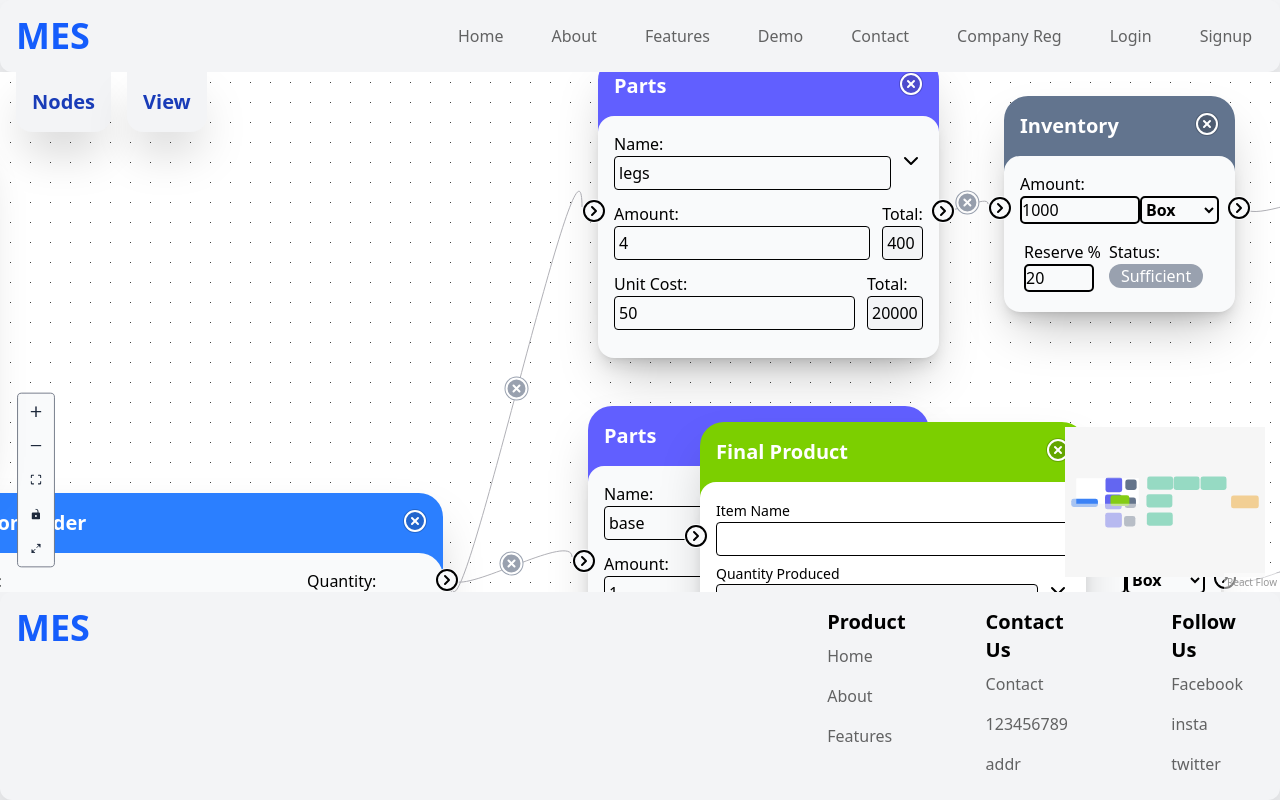
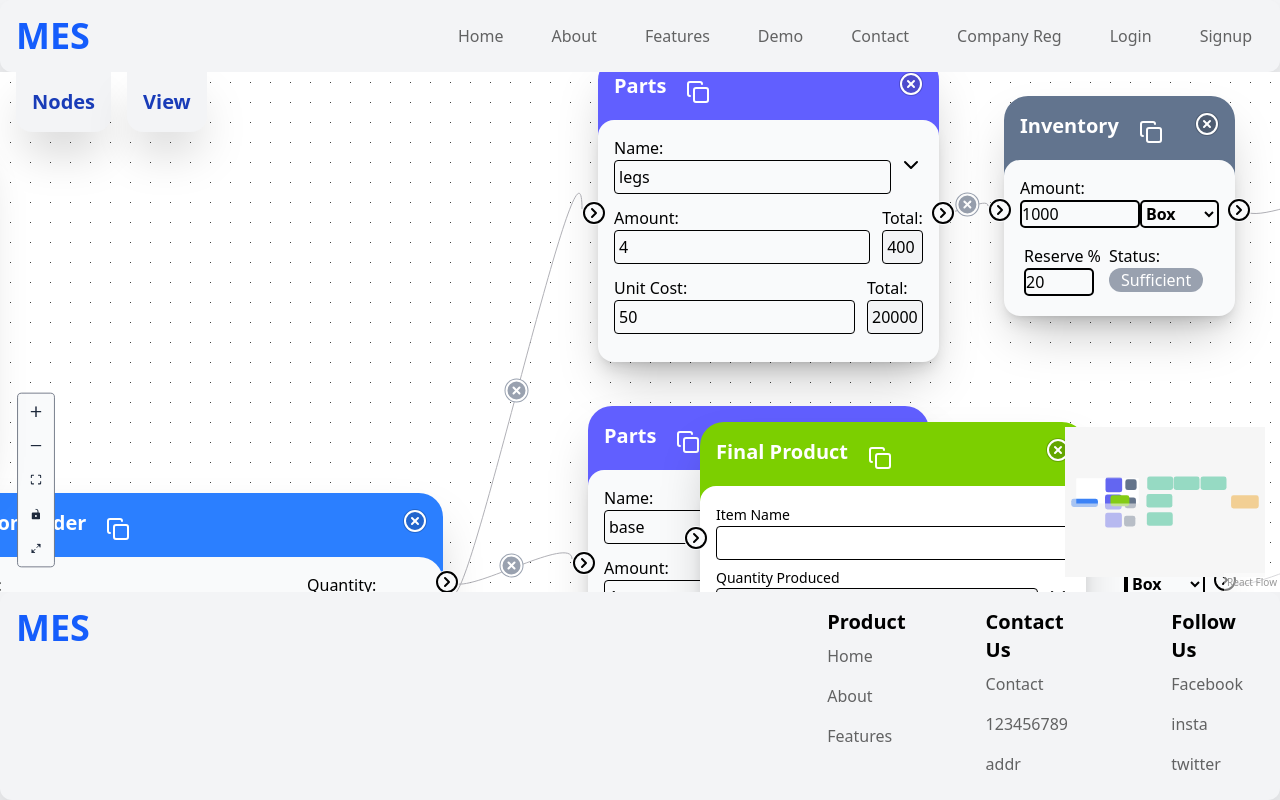
Before and after one commit to SidusSolvere/manufacturing-execution-system, a React (Vite) app in the folder client/: page /demo in a window 1280 px wide. Built offline with nearby package versions, Linux system fonts and the light colour scheme.

Commit message:
added duplication button to nodes

```diff
--- a/client/src/nodes/assembly.jsx
+++ b/client/src/nodes/assembly.jsx
@@ -9,11 +9,11 @@ import {
 import DeleteButton from "./deleteNode";
 import { useNearestUpstream } from "./nearestNodeUpstream";
 import { ChevronDown, CircleChevronRight } from "lucide-react";
+import DuplicateNode from "./duplicateNode";
 
 function Assembly({ id, data }) {
   const { setNodes } = useReactFlow();
   const [toggle, setToggle] = useState(false);
-
 
   const connections = useNodeConnections(id);
   const sourceIds = connections
@@ -106,10 +106,9 @@ function Assembly({ id, data }) {
 
   return (
     <div className=" bg-amber-500 rounded-3xl shadow-2xl ">
-      <div>
-                <h1 className="p-4 text-xl font-semibold  text-white rounded-t-3xl">
-                  Assembly
-                </h1>
+      <div className="flex">
+        <h1 className="p-4 text-xl font-semibold text-white ">Assembly</h1>
+        <DuplicateNode NodeId={id} />
       </div>
       <div className="absolute right-4 top-4">
         <DeleteButton />
@@ -117,7 +116,6 @@ function Assembly({ id, data }) {
       <div className="p-4 bg-white rounded-2xl shadow-lg ">
         <div className="flex gap-3 ">
           <div className="flex flex-col w-[60%]">
-
             <label>Name:</label>
             <input
               type="text"
@@ -151,7 +149,6 @@ function Assembly({ id, data }) {
   `}
         >
           <div className="flex gap-3">
-
             <div className="flex flex-col w-full">
               <label>Hours per Day:</label>
               <input
@@ -217,7 +214,10 @@ function Assembly({ id, data }) {
           </ul>
         </div>
 
-        <Handle type="source" position={Position.Right} style={{
+        <Handle
+          type="source"
+          position={Position.Right}
+          style={{
             background: "none",
             border: "none",
             width: "1em",
@@ -226,7 +226,10 @@ function Assembly({ id, data }) {
         >
           <CircleChevronRight className="bg-gray-50  rounded-full hover:bg-gray-300 hover:scale-105" />
         </Handle>
-        <Handle type="target" position={Position.Left}  style={{
+        <Handle
+          type="target"
+          position={Position.Left}
+          style={{
             background: "none",
             border: "none",
             width: "1em",
@@ -238,7 +241,6 @@ function Assembly({ id, data }) {
         </Handle>
       </div>
     </div>
-
   );
 }
 
--- /dev/null
+++ b/client/src/nodes/duplicateNode.jsx
@@ -0,0 +1,50 @@
+import { Copy } from "lucide-react";
+import { useReactFlow, useNodes } from "@xyflow/react";
+
+function DuplicateNode({ NodeId }) {
+  const { setNodes } = useReactFlow();
+  const nodes = useNodes();
+
+  const newId = nodes.length + 1;
+
+  const duplicateNode = () => {
+    const nodeData = nodes.find((n) => n.id === NodeId);
+
+    if (!nodeData) {
+      console.error("Node not found:", NodeId);
+      return;
+    }
+
+    setNodes((prevNodes) => {
+      const updatedNodes = [
+        ...prevNodes,
+        {
+          id: String(newId),
+          type: nodeData.type,
+          position: {
+            x: nodeData.position.x + 50,
+            y: nodeData.position.y + 50,
+          },
+          data: { ...nodeData.data },
+          measured: nodeData.measured ? { ...nodeData.measured } : undefined,
+          selected: false,
+          dragging: false,
+        },
+      ];
+      return updatedNodes;
+    });
+  };
+
+  return (
+    <div>
+      <button
+        className="my-4 relative top-1 text-white p-1 hover:scale-110"
+        onClick={duplicateNode}
+      >
+        <Copy />
+      </button>
+    </div>
+  );
+}
+
+export default DuplicateNode;
--- a/client/src/nodes/finalProduct.jsx
+++ b/client/src/nodes/finalProduct.jsx
@@ -1,4 +1,4 @@
-import { useEffect , useState} from "react";
+import { useEffect, useState } from "react";
 import {
   Position,
   Handle,
@@ -8,11 +8,11 @@ import {
 } from "@xyflow/react";
 import DeleteButton from "./deleteNode";
 import { ChevronDown, CircleChevronRight } from "lucide-react";
+import DuplicateNode from "./duplicateNode";
 
 export default function FinalProduct({ id, data }) {
   const connections = useNodeConnections(id);
   const [toggle, setToggle] = useState(false);
-
 
   const sourceId = connections.find((c) => c.target === id)?.source;
 
@@ -36,10 +36,9 @@ export default function FinalProduct({ id, data }) {
 
   return (
     <div className=" bg-lime-500 rounded-3xl shadow-2xl ">
-     <div>
-          <h1 className="p-4 text-xl font-semibold  text-white rounded-t-3xl">
-            Final Product
-          </h1>
+      <div className="flex">
+        <h1 className="p-4 text-xl font-semibold text-white ">Final Product</h1>
+        <DuplicateNode NodeId={id} />
       </div>
       <div className="absolute right-4 top-4">
         <DeleteButton />
@@ -138,14 +137,20 @@ export default function FinalProduct({ id, data }) {
                 type="text"
                 value={data.deliveryLocation || ""}
                 onChange={(e) =>
-              updateNodeData(id, { ...data, deliveryLocation: e.target.value })
+                  updateNodeData(id, {
+                    ...data,
+                    deliveryLocation: e.target.value,
+                  })
                 }
                 className="w-full border p-1 rounded"
               />
             </div>
           </div>
 
-        <Handle type="target" position={Position.Left}  style={{
+          <Handle
+            type="target"
+            position={Position.Left}
+            style={{
               background: "none",
               border: "none",
               width: "1em",
--- a/client/src/nodes/inventory.jsx
+++ b/client/src/nodes/inventory.jsx
@@ -8,7 +8,7 @@ import {
 import { useCallback, useReducer, useEffect } from "react";
 import DeleteButton from "./deleteNode";
 import { CircleChevronRight } from "lucide-react";
-
+import DuplicateNode from "./duplicateNode";
 
 const UNITS = {
   box: { label: "Box", amount: 100 },
@@ -69,12 +69,12 @@ function Inventory({ id, data }) {
 
   return (
     <div className=" bg-slate-500 rounded-3xl shadow-2xl ">
-      <div>
-              <h1 className="p-4 text-xl font-semibold  text-white rounded-t-3xl">Inventory</h1>
-
+      <div className="flex">
+        <h1 className="p-4 text-xl font-semibold text-white ">Inventory</h1>
+        <DuplicateNode NodeId={id} />
       </div>
       <div className="absolute right-4 top-4">
-                <DeleteButton/>
+        <DeleteButton />
       </div>
       <div className="p-4 bg-gray-50 rounded-2xl shadow-lg flex flex-col gap-3">
         <div className="flex flex-col">
@@ -83,7 +83,9 @@ function Inventory({ id, data }) {
             <input
               type="number"
               value={state.currentStock}
-          onChange={(e) => dispatch({ currentStock: Number(e.target.value) })}
+              onChange={(e) =>
+                dispatch({ currentStock: Number(e.target.value) })
+              }
               className="nodrag border-2 rounded-[5px] w-30"
             />
 
@@ -106,33 +108,44 @@ function Inventory({ id, data }) {
             <input
               type="number"
               value={state.reservedStock}
-          onChange={(e) => dispatch({ reservedStock: Number(e.target.value) })}
+              onChange={(e) =>
+                dispatch({ reservedStock: Number(e.target.value) })
+              }
               className="nodrag border-2 rounded-[5px] w-[70px]"
-        /></div>
+            />
+          </div>
           <div className="flex flex-col p-1">
             <label>Status: </label>
-        <label className="rounded-full bg-gray-400 px-3 text-white">{status}</label>
+            <label className="rounded-full bg-gray-400 px-3 text-white">
+              {status}
+            </label>
           </div>
         </div>
       </div>
-      <Handle type="source" position={Position.Right}style={{
-          background: 'none',
-          border: 'none',
-          width: '1em',
-          height: '1em',
-
-        }} >
-        <CircleChevronRight className="bg-gray-50  rounded-full hover:bg-gray-300 hover:scale-105"/>
+      <Handle
+        type="source"
+        position={Position.Right}
+        style={{
+          background: "none",
+          border: "none",
+          width: "1em",
+          height: "1em",
+        }}
+      >
+        <CircleChevronRight className="bg-gray-50  rounded-full hover:bg-gray-300 hover:scale-105" />
       </Handle>
-      <Handle type="target" position={Position.Left} style={{
-          background: 'none',
-          border: 'none',
-          width: '1em',
-          height: '1em',
-          left:'-.5em'
-
-        }} >
-        <CircleChevronRight className="bg-gray-50  rounded-full hover:bg-gray-300 hover:scale-105"/>
+      <Handle
+        type="target"
+        position={Position.Left}
+        style={{
+          background: "none",
+          border: "none",
+          width: "1em",
+          height: "1em",
+          left: "-.5em",
+        }}
+      >
+        <CircleChevronRight className="bg-gray-50  rounded-full hover:bg-gray-300 hover:scale-105" />
       </Handle>
     </div>
   );
--- a/client/src/nodes/parts.jsx
+++ b/client/src/nodes/parts.jsx
@@ -8,6 +8,7 @@ import {
 import { useEffect, useReducer, useState } from "react";
 import DeleteButton from "./deleteNode";
 import { ChevronDown, CircleChevronRight } from "lucide-react";
+import DuplicateNode from "./duplicateNode";
 
 function Parts({ id, data }) {
   const { setNodes } = useReactFlow();
@@ -68,16 +69,14 @@ function Parts({ id, data }) {
 
   return (
     <div className=" bg-indigo-500 rounded-3xl shadow-2xl ">
-      <div>
-        <h1 className="p-4 text-xl font-semibold  text-white rounded-t-3xl">
-          Parts
-        </h1>
+      <div className="flex">
+        <h1 className="p-4 text-xl font-semibold text-white ">Parts</h1>
+        <DuplicateNode NodeId={id} />
       </div>
       <div className="absolute right-4 top-4">
         <DeleteButton />
       </div>
       <div className="p-4 bg-gray-50 rounded-2xl shadow-lg flex flex-col gap-3">
-
         <div className="flex">
           <div className="flex flex-col w-full pr-2">
             <label>Name:</label>
@@ -151,7 +150,6 @@ function Parts({ id, data }) {
             />
           </div>
           <div className="flex flex-col">
-
             <label>SKU:</label>
             <input
               type="text"
@@ -162,26 +160,30 @@ function Parts({ id, data }) {
           </div>
         </div>
 
-
-        <Handle type="source" position={Position.Right} style={{
-          background: 'none',
-          border: 'none',
-          width: '1em',
-          height: '1em',
-
-        }} >
-        <CircleChevronRight className="bg-gray-50  rounded-full hover:bg-gray-300 hover:scale-105"/>
+        <Handle
+          type="source"
+          position={Position.Right}
+          style={{
+            background: "none",
+            border: "none",
+            width: "1em",
+            height: "1em",
+          }}
+        >
+          <CircleChevronRight className="bg-gray-50  rounded-full hover:bg-gray-300 hover:scale-105" />
         </Handle>
-        <Handle type="target" position={Position.Left} style={{
-          background: 'none',
-          border: 'none',
-          width: '1em',
-          height: '1em',
-                    left:'-.5em'
-
-
-        }} >
-        <CircleChevronRight className="bg-gray-50  rounded-full hover:bg-gray-300 hover:scale-105"/>
+        <Handle
+          type="target"
+          position={Position.Left}
+          style={{
+            background: "none",
+            border: "none",
+            width: "1em",
+            height: "1em",
+            left: "-.5em",
+          }}
+        >
+          <CircleChevronRight className="bg-gray-50  rounded-full hover:bg-gray-300 hover:scale-105" />
         </Handle>
       </div>
     </div>
--- a/client/src/nodes/processing.jsx
+++ b/client/src/nodes/processing.jsx
@@ -4,12 +4,15 @@ import {
   useReactFlow,
   useNodeConnections,
   useNodesData,
+  useNodeId,
 } from "@xyflow/react";
 import { useEffect, useReducer, useState } from "react";
 import DeleteButton from "./deleteNode";
 import { ChevronDown, CircleChevronRight } from "lucide-react";
+import DuplicateNode from "./duplicateNode";
 
 function Processing({ id, data }) {
+  const currentID=useNodeId();
   const { setNodes } = useReactFlow();
   const [toggle, setToggle] = useState(false);
 
@@ -187,10 +190,12 @@ function Processing({ id, data }) {
   return (
     <>
       <div className=" bg-emerald-500 rounded-3xl shadow-2xl ">
-        <div>
-          <h1 className="p-4 text-xl font-semibold  text-white rounded-t-3xl">
+        <div className="flex">
+          <h1 className="p-4 text-xl font-semibold text-white ">
             Processing
           </h1>
+                  <DuplicateNode NodeId={id}/>
+
         </div>
         <div className="absolute right-4 top-4">
           <DeleteButton />
--- a/client/src/nodes/productionOrder.jsx
+++ b/client/src/nodes/productionOrder.jsx
@@ -1,12 +1,12 @@
 import { Handle, Position, useReactFlow } from "@xyflow/react";
 import { useReducer, useCallback, useState } from "react";
 import DeleteButton from "./deleteNode";
-import { ChevronDown,CircleChevronRight} from 'lucide-react';
-
+import { ChevronDown, CircleChevronRight } from "lucide-react";
+import DuplicateNode from "./duplicateNode";
 
 function ProductionOrder({ id, data }) {
   const { setNodes } = useReactFlow();
-  const [toggle,setToggle]=useState(false);
+  const [toggle, setToggle] = useState(false);
 
   function reducer(state, action) {
     switch (action.type) {
@@ -28,8 +28,6 @@ function ProductionOrder({ id, data }) {
 
   const [state, dispatch] = useReducer(reducer, initialState);
 
-
-
   const updateNodeData = useCallback(
     (field, value) => {
       dispatch({ type: "updateField", field, value });
@@ -47,15 +45,16 @@ function ProductionOrder({ id, data }) {
 
   return (
     <div className=" bg-blue-500 rounded-3xl shadow-2xl ">
-
-
-        <h1 className="p-4 text-xl font-semibold  text-white rounded-t-3xl">Production Order</h1>
+      <div className="flex">
+        <h1 className="p-4 text-xl font-semibold text-white ">
+          Production Order
+        </h1>
+        <DuplicateNode NodeId={id} />
+      </div>
       <div className="absolute right-4 top-4">
         <DeleteButton />
       </div>
-
       <div className="relative rounded-3xl p-4 bg-gray-50 ">
-
         <div className="flex ">
           <div className="flex flex-col w-full">
             <label>Item Name:</label>
@@ -72,7 +71,9 @@ function ProductionOrder({ id, data }) {
             <input
               type="number"
               value={state.quantity}
-            onChange={(e) => updateNodeData("quantity", Number(e.target.value))}
+              onChange={(e) =>
+                updateNodeData("quantity", Number(e.target.value))
+              }
               className="nodrag m-2 border rounded p-1 w-20"
             />
           </div>
@@ -84,7 +85,6 @@ function ProductionOrder({ id, data }) {
           >
             <ChevronDown />
           </button>
-
         </div>
         <div
           className={`
@@ -96,7 +96,6 @@ function ProductionOrder({ id, data }) {
             <div className="flex flex-col w-[50%]">
               <label>Start Date:</label>
               <input
-
                 type="date"
                 value={state.startDate}
                 onChange={(e) => updateNodeData("startDate", e.target.value)}
@@ -138,14 +137,17 @@ function ProductionOrder({ id, data }) {
           </div>
         </div>
       </div>
-      <Handle type="source" position={Position.Right} style={{
-          background: 'none',
-          border: 'none',
-          width: '1em',
-          height: '1em',
-
-        }} >
-        <CircleChevronRight className="bg-gray-50  rounded-full hover:bg-gray-300 hover:scale-105"/>
+      <Handle
+        type="source"
+        position={Position.Right}
+        style={{
+          background: "none",
+          border: "none",
+          width: "1em",
+          height: "1em",
+        }}
+      >
+        <CircleChevronRight className="bg-gray-50  rounded-full hover:bg-gray-300 hover:scale-105" />
       </Handle>
     </div>
   );
```
Lines whose indentation alone changed are shown as unchanged.
